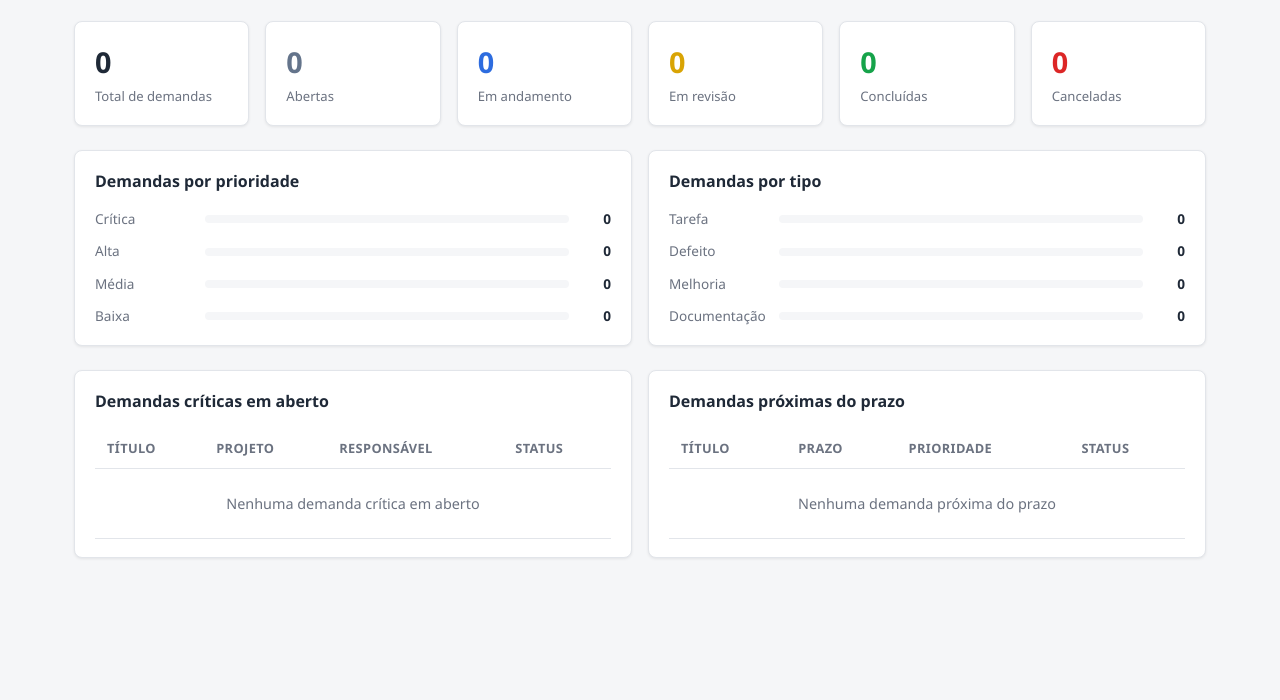
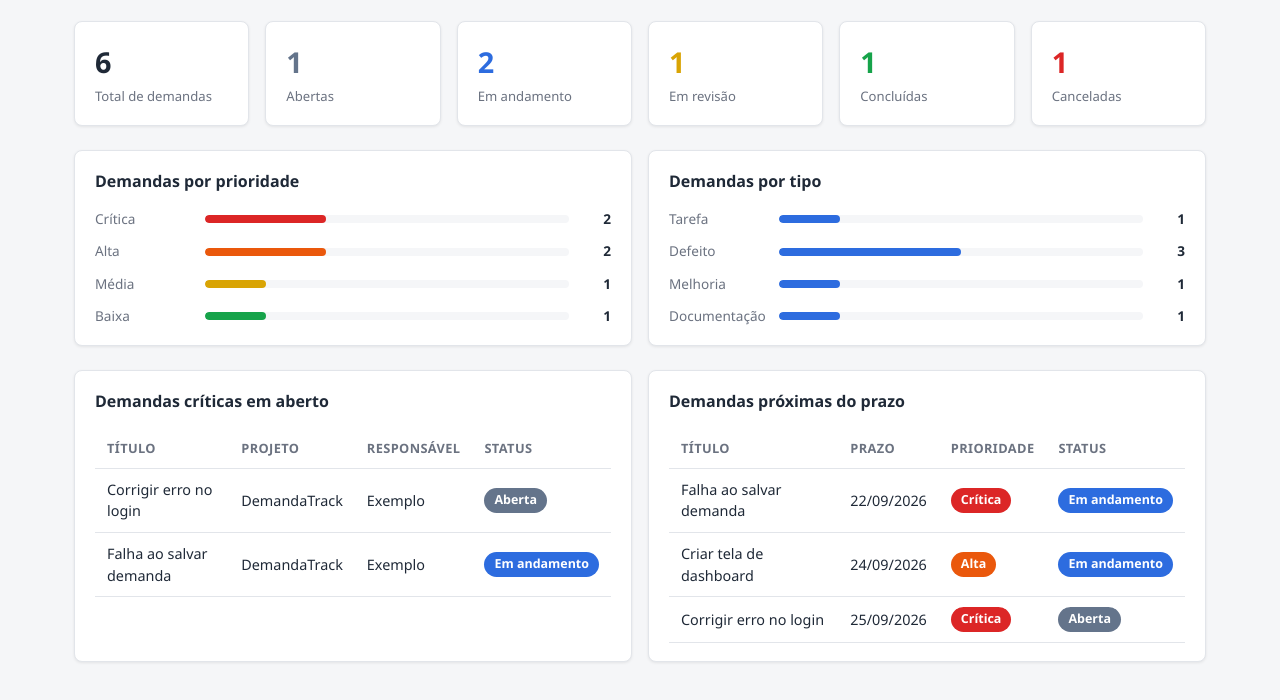
Before and after one commit to Nathan-Kenzo/PI-II-Time2, a plain HTML site: page pages/dashboard.html in a window 1280 px wide. Shown: the part 154-854 px from the top of the page. Before the commit the page ends 800 px from the top, so only its background shows below. Drawn offline with Linux system fonts and the light colour scheme.

Commit message:
fix: corrige erro na dashboard, e implementa js e validacoes necessarias para a dashboard

```diff
--- a/css/dashboard.css
+++ b/css/dashboard.css
@@ -344,3 +344,15 @@ tbody tr:hover {
   outline: none;
   border-color: var(--cor-primaria);
 }
+
+
+/* aviso de demandas com dados inválidos */
+.aviso-dados {
+  background-color: #fef2f2;
+  border: 1px solid var(--status-cancelada);
+  color: var(--status-cancelada);
+  border-radius: var(--raio-borda);
+  padding: 10px 14px;
+  font-size: 0.85rem;
+  margin-bottom: 20px;
+}
--- a/js/dashboard.js
+++ b/js/dashboard.js
@@ -0,0 +1,269 @@
+/**
+ * Autor: [Felipe Oliveira Barbosa]
+ */
+
+// Valores aceitos pelo escopo do sistema
+const TIPOS = ["Tarefa", "Defeito", "Melhoria", "Documentação"];
+const PRIORIDADES = ["Crítica", "Alta", "Média", "Baixa"];
+const STATUS = ["Aberta", "Em andamento", "Em revisão", "Concluída", "Cancelada"];
+
+// Classes do CSS (selos coloridos) para cada status e prioridade
+const CLASSE_STATUS = {
+  "Aberta": "selo-aberta",
+  "Em andamento": "selo-andamento",
+  "Em revisão": "selo-revisao",
+  "Concluída": "selo-concluida",
+  "Cancelada": "selo-cancelada"
+};
+
+const CLASSE_PRIORIDADE = {
+  "Crítica": "selo-critica",
+  "Alta": "selo-alta",
+  "Média": "selo-media",
+  "Baixa": "selo-baixa"
+};
+
+// Quantos dias à frente uma demanda entra em "próximas do prazo"
+const DIAS_ALERTA = 7;
+
+
+const demandas = [
+  { titulo: "Corrigir erro no login", tipo: "Defeito", prioridade: "Crítica", status: "Aberta", projeto: "DemandaTrack", responsavel: "Exemplo", prazo: "2026-09-25" },
+  { titulo: "Falha ao salvar demanda", tipo: "Defeito", prioridade: "Crítica", status: "Em andamento", projeto: "DemandaTrack", responsavel: "Exemplo", prazo: "2026-09-22" },
+  { titulo: "Criar tela de dashboard", tipo: "Tarefa", prioridade: "Alta", status: "Em andamento", projeto: "DemandaTrack", responsavel: "Exemplo", prazo: "2026-09-24" },
+  { titulo: "Documentar rotas da API", tipo: "Documentação", prioridade: "Média", status: "Em revisão", projeto: "DemandaTrack", responsavel: "Exemplo", prazo: "2026-09-30" },
+  { titulo: "Ajustar espaçamento do menu", tipo: "Melhoria", prioridade: "Baixa", status: "Concluída", projeto: "DemandaTrack", responsavel: "Exemplo", prazo: "2026-08-25" },
+  { titulo: "Cadastro duplicado de usuário", tipo: "Defeito", prioridade: "Alta", status: "Cancelada", projeto: "DemandaTrack", responsavel: "", prazo: "" }
+
+  // Para testar uma demanda inválida, tire o comentário da linha abaixo:
+  // , { titulo: "", tipo: "Bug", prioridade: "Urgente", status: "Aberta", projeto: "DemandaTrack", responsavel: "", prazo: "2026-02-31" }
+];
+
+
+// ---------- Validações ----------
+
+// Confere se o texto é uma data real no formato AAAA-MM-DD
+function dataValida(texto) {
+  if (!/^\d{4}-\d{2}-\d{2}$/.test(texto)) {
+    return false;
+  }
+
+  const partes = texto.split("-");
+  const ano = Number(partes[0]);
+  const mes = Number(partes[1]);
+  const dia = Number(partes[2]);
+
+  // se o dia não existir no mês (ex: 31/02), o Date "corrige" e os valores mudam
+  const data = new Date(ano, mes - 1, dia);
+  return data.getFullYear() === ano && data.getMonth() === mes - 1 && data.getDate() === dia;
+}
+
+// Devolve a lista de erros da demanda (lista vazia = demanda válida)
+function validarDemanda(demanda) {
+  const erros = [];
+
+  if (typeof demanda.titulo !== "string" || demanda.titulo.trim() === "") {
+    erros.push("título vazio");
+  }
+  if (!TIPOS.includes(demanda.tipo)) {
+    erros.push("tipo inválido (" + demanda.tipo + ")");
+  }
+  if (!PRIORIDADES.includes(demanda.prioridade)) {
+    erros.push("prioridade inválida (" + demanda.prioridade + ")");
+  }
+  if (!STATUS.includes(demanda.status)) {
+    erros.push("status inválido (" + demanda.status + ")");
+  }
+  if (typeof demanda.projeto !== "string" || demanda.projeto.trim() === "") {
+    erros.push("projeto vazio");
+  }
+
+  // o prazo é opcional, mas se vier preenchido tem que ser uma data real
+  if (demanda.prazo && !dataValida(demanda.prazo)) {
+    erros.push("prazo inválido (" + demanda.prazo + ")");
+  }
+
+  return erros;
+}
+
+
+// ---------- Funções de apoio ----------
+
+function converterData(texto) {
+  const partes = texto.split("-");
+  return new Date(Number(partes[0]), Number(partes[1]) - 1, Number(partes[2]));
+}
+
+// "2026-09-25" vira "25/09/2026"
+function formatarData(texto) {
+  const partes = texto.split("-");
+  return partes[2] + "/" + partes[1] + "/" + partes[0];
+}
+
+function contar(lista, campo, valor) {
+  return lista.filter(function (demanda) {
+    return demanda[campo] === valor;
+  }).length;
+}
+
+// Em aberto = ainda não foi concluída nem cancelada
+function estaEmAberto(demanda) {
+  return demanda.status !== "Concluída" && demanda.status !== "Cancelada";
+}
+
+
+// ---------- Preenchimento da tela ----------
+
+function preencherNumeros(lista) {
+  document.getElementById("num-total").textContent = lista.length;
+  document.getElementById("num-abertas").textContent = contar(lista, "status", "Aberta");
+  document.getElementById("num-andamento").textContent = contar(lista, "status", "Em andamento");
+  document.getElementById("num-revisao").textContent = contar(lista, "status", "Em revisão");
+  document.getElementById("num-concluidas").textContent = contar(lista, "status", "Concluída");
+  document.getElementById("num-canceladas").textContent = contar(lista, "status", "Cancelada");
+}
+
+// Preenche as barras de um card. O rótulo de cada barra ("Alta", "Tarefa"...)
+// é usado para saber qual valor contar.
+function preencherBarras(idCard, campo, lista) {
+  const itens = document.querySelectorAll("#" + idCard + " .barra-item");
+
+  for (const item of itens) {
+    const rotulo = item.querySelector(".barra-rotulo").textContent;
+    const quantidade = contar(lista, campo, rotulo);
+
+    let porcentagem = 0;
+    if (lista.length > 0) {
+      porcentagem = (quantidade / lista.length) * 100;
+    }
+
+    item.querySelector(".barra-preenchida").style.width = porcentagem + "%";
+    item.querySelector(".barra-valor").textContent = quantidade;
+  }
+}
+
+// Cada linha é uma lista de células. A célula pode ser um texto simples
+// ou um objeto { texto, selo } quando precisa do selo colorido.
+function preencherTabela(idTabela, linhas, mensagemVazia) {
+  const corpo = document.getElementById(idTabela);
+  corpo.innerHTML = "";
+
+  if (linhas.length === 0) {
+    const tr = document.createElement("tr");
+    const td = document.createElement("td");
+    td.colSpan = 4;
+    td.className = "tabela-vazia";
+    td.textContent = mensagemVazia;
+    tr.appendChild(td);
+    corpo.appendChild(tr);
+    return;
+  }
+
+  for (const linha of linhas) {
+    const tr = document.createElement("tr");
+
+    for (const celula of linha) {
+      const td = document.createElement("td");
+
+      if (typeof celula === "string") {
+        td.textContent = celula;
+      } else {
+        const selo = document.createElement("span");
+        selo.className = "selo " + celula.selo;
+        selo.textContent = celula.texto;
+        td.appendChild(selo);
+      }
+
+      tr.appendChild(td);
+    }
+
+    corpo.appendChild(tr);
+  }
+}
+
+function preencherCriticas(lista) {
+  const criticas = lista.filter(function (demanda) {
+    return demanda.prioridade === "Crítica" && estaEmAberto(demanda);
+  });
+
+  const linhas = criticas.map(function (demanda) {
+    return [
+      demanda.titulo,
+      demanda.projeto,
+      demanda.responsavel || "-",
+      { texto: demanda.status, selo: CLASSE_STATUS[demanda.status] }
+    ];
+  });
+
+  preencherTabela("tabela-criticas", linhas, "Nenhuma demanda crítica em aberto");
+}
+
+// Demandas em aberto com prazo dentro dos próximos DIAS_ALERTA dias.
+// Prazos que já passaram também entram, marcados como vencidos.
+function preencherProximasDoPrazo(lista) {
+  const hoje = new Date();
+  hoje.setHours(0, 0, 0, 0);
+
+  const limite = new Date(hoje);
+  limite.setDate(limite.getDate() + DIAS_ALERTA);
+
+  const proximas = lista.filter(function (demanda) {
+    return demanda.prazo && estaEmAberto(demanda) && converterData(demanda.prazo) <= limite;
+  });
+
+  // as mais urgentes primeiro
+  proximas.sort(function (a, b) {
+    return converterData(a.prazo) - converterData(b.prazo);
+  });
+
+  const linhas = proximas.map(function (demanda) {
+    let textoPrazo = formatarData(demanda.prazo);
+    if (converterData(demanda.prazo) < hoje) {
+      textoPrazo += " (vencido)";
+    }
+
+    return [
+      demanda.titulo,
+      textoPrazo,
+      { texto: demanda.prioridade, selo: CLASSE_PRIORIDADE[demanda.prioridade] },
+      { texto: demanda.status, selo: CLASSE_STATUS[demanda.status] }
+    ];
+  });
+
+  preencherTabela("tabela-prazo", linhas, "Nenhuma demanda próxima do prazo");
+}
+
+
+// ---------- Início ----------
+
+function iniciarDashboard() {
+  const validas = [];
+  let invalidas = 0;
+
+  // separa as demandas válidas das inválidas
+  for (const demanda of demandas) {
+    const erros = validarDemanda(demanda);
+
+    if (erros.length === 0) {
+      validas.push(demanda);
+    } else {
+      invalidas++;
+      console.warn("Demanda ignorada (" + demanda.titulo + "): " + erros.join(", "));
+    }
+  }
+
+  // demandas inválidas não entram nas contagens, mas o usuário é avisado
+  if (invalidas > 0) {
+    const aviso = document.getElementById("aviso-dados");
+    aviso.textContent = invalidas + " demanda(s) com dados inválidos foram ignoradas no resumo.";
+    aviso.hidden = false;
+  }
+
+  preencherNumeros(validas);
+  preencherBarras("card-prioridade", "prioridade", validas);
+  preencherBarras("card-tipo", "tipo", validas);
+  preencherCriticas(validas);
+  preencherProximasDoPrazo(validas);
+}
+
+iniciarDashboard();
--- a/pages/dashboard.html
+++ b/pages/dashboard.html
@@ -24,42 +24,45 @@
     <h1 class="titulo-pagina">Dashboard</h1>
     <p class="subtitulo-pagina">Resumo geral das demandas cadastradas no sistema</p>
 
+    <!-- aparece só quando alguma demanda tem dados inválidos -->
+    <p class="aviso-dados" id="aviso-dados" hidden></p>
+
     <!-- Total de demandas + contagem por status -->
     <section class="grade-resumo">
       <div class="card card-metrica">
-        <span class="metrica-numero">0</span>
+        <span class="metrica-numero" id="num-total">0</span>
         <span class="metrica-legenda">Total de demandas</span>
       </div>
 
       <div class="card card-metrica">
-        <span class="metrica-numero" style="color: var(--status-aberta);">0</span>
+        <span class="metrica-numero" id="num-abertas" style="color: var(--status-aberta);">0</span>
         <span class="metrica-legenda">Abertas</span>
       </div>
 
       <div class="card card-metrica">
-        <span class="metrica-numero" style="color: var(--status-andamento);">0</span>
+        <span class="metrica-numero" id="num-andamento" style="color: var(--status-andamento);">0</span>
         <span class="metrica-legenda">Em andamento</span>
       </div>
 
       <div class="card card-metrica">
-        <span class="metrica-numero" style="color: var(--status-revisao);">0</span>
+        <span class="metrica-numero" id="num-revisao" style="color: var(--status-revisao);">0</span>
         <span class="metrica-legenda">Em revisão</span>
       </div>
 
       <div class="card card-metrica">
-        <span class="metrica-numero" style="color: var(--status-concluida);">0</span>
+        <span class="metrica-numero" id="num-concluidas" style="color: var(--status-concluida);">0</span>
         <span class="metrica-legenda">Concluídas</span>
       </div>
 
       <div class="card card-metrica">
-        <span class="metrica-numero" style="color: var(--status-cancelada);">0</span>
+        <span class="metrica-numero" id="num-canceladas" style="color: var(--status-cancelada);">0</span>
         <span class="metrica-legenda">Canceladas</span>
       </div>
     </section>
 
     <!-- Demandas por prioridade e por tipo -->
     <section class="grade-duas-colunas">
-      <div class="card">
+      <div class="card" id="card-prioridade">
         <h2 class="titulo-card">Demandas por prioridade</h2>
 
         <div class="barra-item">
@@ -95,7 +98,7 @@
         </div>
       </div>
 
-      <div class="card">
+      <div class="card" id="card-tipo">
         <h2 class="titulo-card">Demandas por tipo</h2>
 
         <div class="barra-item">
@@ -145,7 +148,7 @@
               <th>Status</th>
             </tr>
           </thead>
-          <tbody>
+          <tbody id="tabela-criticas">
             <tr>
               <td colspan="4" class="tabela-vazia">Nenhuma demanda crítica em aberto</td>
             </tr>
@@ -164,7 +167,7 @@
               <th>Status</th>
             </tr>
           </thead>
-          <tbody>
+          <tbody id="tabela-prazo">
             <tr>
               <td colspan="4" class="tabela-vazia">Nenhuma demanda próxima do prazo</td>
             </tr>
@@ -174,5 +177,6 @@
     </section>
   </main>
 
+  <script src="../js/dashboard.js"></script>
 </body>
 </html>
```
